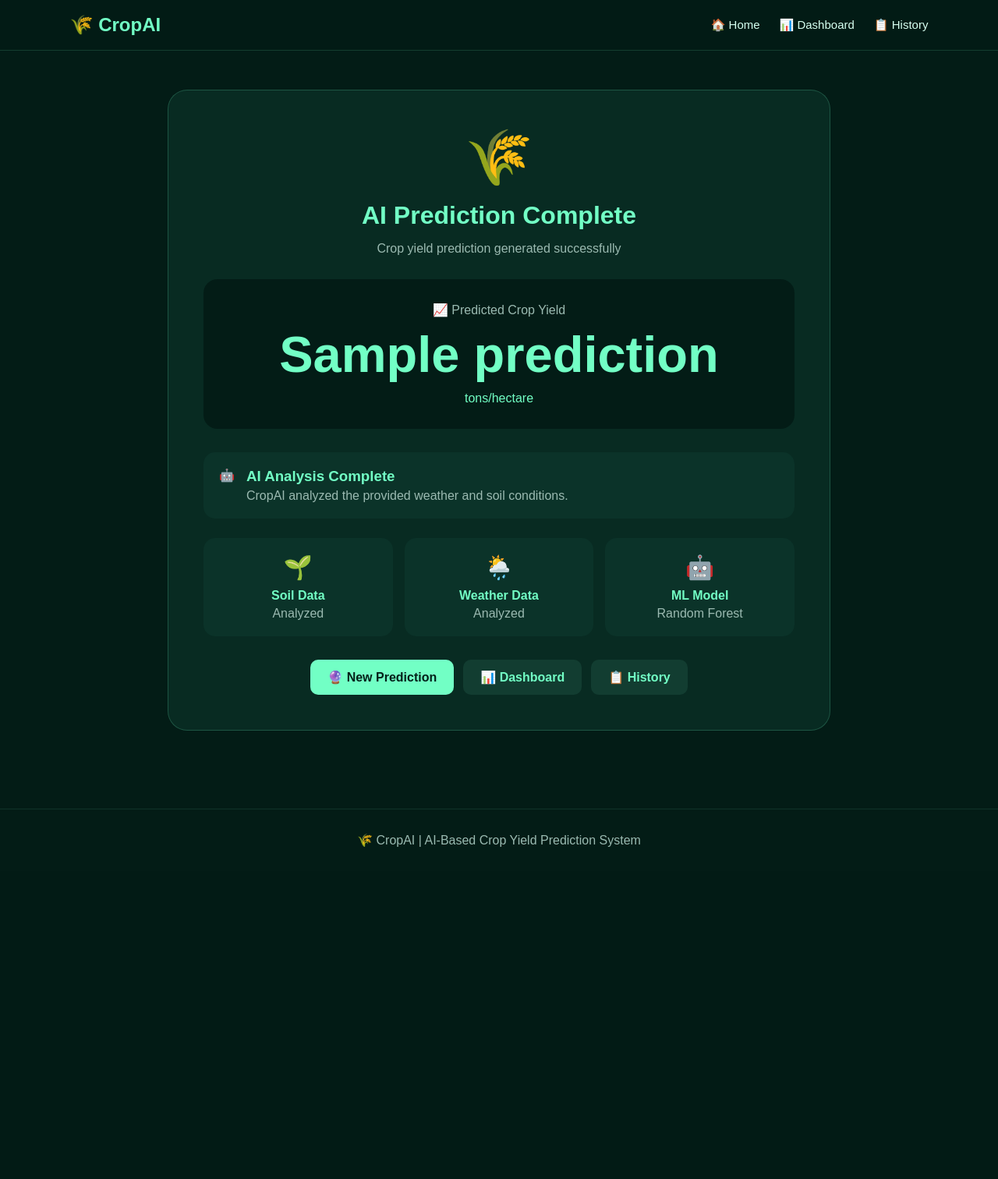
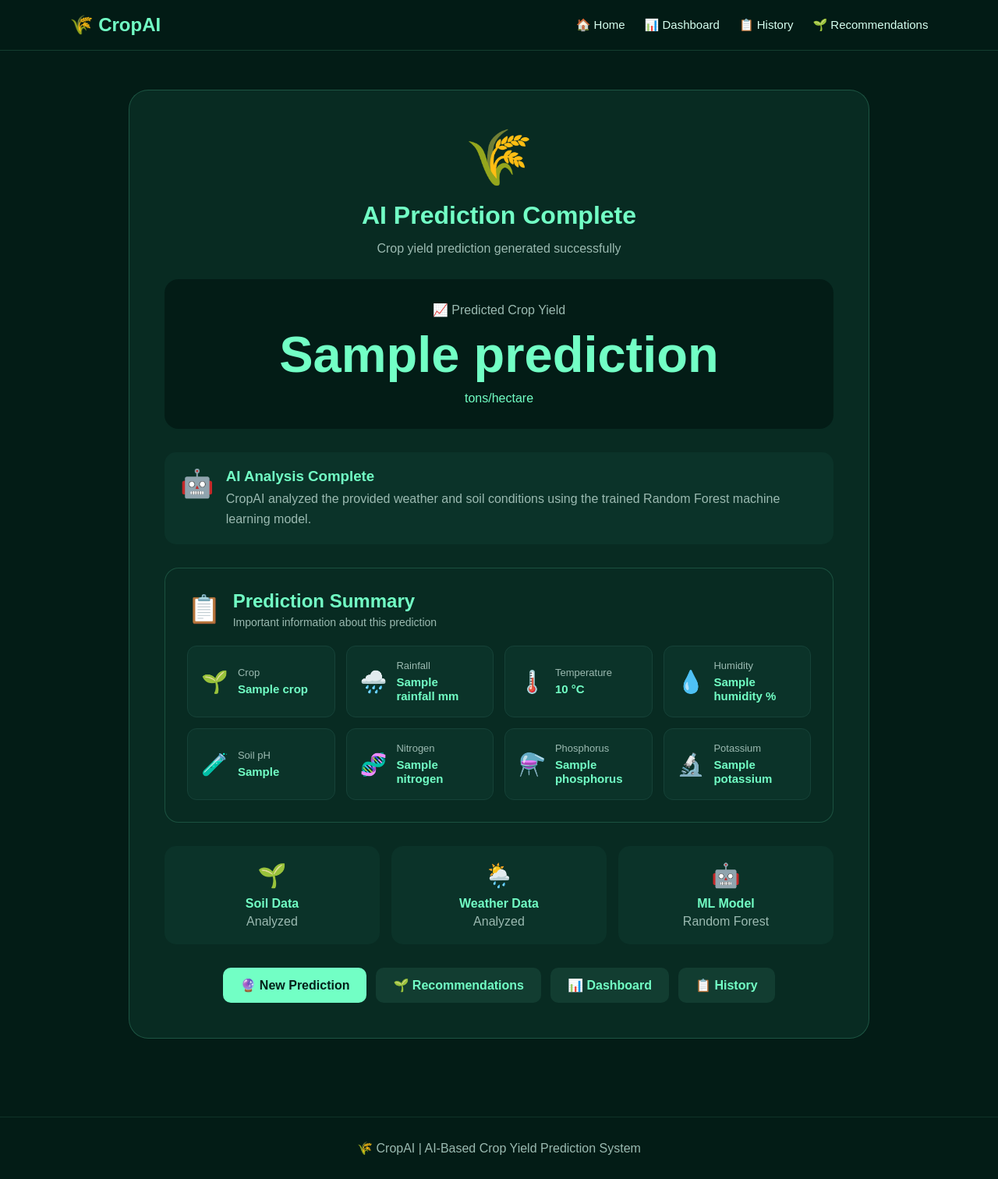
Before and after one commit to nikhithabujja-ui/crop-yield-prediction, a Flask app: template templates/result.html in a window 1280 px wide. Shown: the whole page at 78% size. Before the commit the page ends 1086 px from the top, so only its background shows below. Run offline with Flask 3, Linux system fonts and the light colour scheme; the template is opened without the code that fills it: most values are stand-ins (such as "Sample title", 1, 10 or a date in 2020); parts of the project's set-up code (start-up, migrations or seed data) failed here and were passed over.

Commit message:
Add prediction summary

```diff
--- a/static/style.css
+++ b/static/style.css
@@ -33,6 +33,7 @@ body {
 
     background: rgba(3, 28, 22, 0.95);
     border-bottom: 1px solid rgba(114, 255, 197, 0.15);
+
     backdrop-filter: blur(12px);
 }
 
@@ -60,14 +61,16 @@ body {
 
 
 /* =========================
-   HOME / GENERAL
+   HOME
 ========================= */
 
 .hero {
     min-height: 70vh;
+
     display: flex;
     justify-content: center;
     align-items: center;
+
     text-align: center;
 
     padding: 70px 20px;
@@ -124,9 +127,13 @@ body {
 
 .card {
     background: #082b22;
+
     border: 1px solid rgba(114, 255, 197, 0.15);
+
     border-radius: 18px;
+
     padding: 25px;
+
     transition: 0.3s;
 }
 
@@ -152,11 +159,15 @@ body {
 
 .form-container {
     max-width: 900px;
+
     margin: 50px auto;
+
     padding: 35px;
 
     background: #082b22;
+
     border: 1px solid rgba(114, 255, 197, 0.15);
+
     border-radius: 20px;
 }
 
@@ -167,7 +178,9 @@ body {
 
 .form-grid {
     display: grid;
+
     grid-template-columns: repeat(2, 1fr);
+
     gap: 20px;
 }
 
@@ -184,10 +197,13 @@ body {
 .form-group input,
 .form-group select {
     padding: 13px;
+
     border-radius: 10px;
+
     border: 1px solid #275b4b;
 
     background: #031c16;
+
     color: white;
 
     outline: none;
@@ -210,15 +226,19 @@ button,
     padding: 13px 22px;
 
     border: none;
+
     border-radius: 10px;
 
     background: #72ffc5;
+
     color: #032019;
 
     text-decoration: none;
+
     font-weight: bold;
 
     cursor: pointer;
+
     transition: 0.3s;
 }
 
@@ -235,9 +255,13 @@ button:hover,
 
 .dashboard-actions {
     display: flex;
+
     justify-content: center;
+
     flex-wrap: wrap;
+
     gap: 12px;
+
     margin-top: 30px;
 }
 
@@ -248,8 +272,11 @@ button:hover,
 
 .result-container {
     min-height: 80vh;
+
     display: flex;
+
     justify-content: center;
+
     align-items: center;
 
     padding: 50px 20px;
@@ -257,14 +284,16 @@ button:hover,
 
 .result-card {
     width: 100%;
-    max-width: 850px;
+    max-width: 950px;
 
     padding: 45px;
 
     text-align: center;
 
     background: #082b22;
+
     border: 1px solid rgba(114, 255, 197, 0.2);
+
     border-radius: 25px;
 }
 
@@ -275,28 +304,37 @@ button:hover,
 
 .result-box {
     margin: 30px auto;
+
     padding: 30px;
 
     background: #031c16;
+
     border-radius: 18px;
 }
 
 .result-value {
     font-size: 65px;
+
     font-weight: bold;
+
     color: #72ffc5;
+
     margin-top: 10px;
 }
 
 .prediction-status {
     display: flex;
+
     gap: 15px;
+
     text-align: left;
 
     padding: 20px;
+
     margin: 25px 0;
 
     background: #0b3329;
+
     border-radius: 15px;
 }
 
@@ -306,24 +344,33 @@ button:hover,
 
 .prediction-status p {
     color: #9bbab1;
+
     margin-top: 5px;
+
+    line-height: 1.6;
 }
 
 .info-row {
     display: grid;
+
     grid-template-columns: repeat(3, 1fr);
+
     gap: 15px;
 }
 
 .info-item {
     padding: 20px;
+
     background: #0b3329;
+
     border-radius: 15px;
 }
 
 .info-item span {
     display: block;
+
     font-size: 30px;
+
     margin-bottom: 10px;
 }
 
@@ -333,7 +380,105 @@ button:hover,
 
 .info-item p {
     color: #9bbab1;
+
     margin-top: 5px;
+}
+
+
+/* =========================
+   PREDICTION SUMMARY
+========================= */
+
+.prediction-summary {
+    margin: 30px 0;
+
+    padding: 28px;
+
+    background: #082b22;
+
+    border: 1px solid rgba(114, 255, 197, 0.18);
+
+    border-radius: 18px;
+
+    text-align: left;
+}
+
+.summary-title {
+    display: flex;
+
+    align-items: center;
+
+    gap: 15px;
+
+    margin-bottom: 22px;
+}
+
+.summary-title > span {
+    font-size: 35px;
+}
+
+.summary-title h2 {
+    color: #72ffc5;
+
+    font-size: 24px;
+
+    margin-bottom: 5px;
+}
+
+.summary-title p {
+    color: #9bbab1;
+
+    font-size: 14px;
+}
+
+.summary-grid {
+    display: grid;
+
+    grid-template-columns: repeat(4, 1fr);
+
+    gap: 14px;
+}
+
+.summary-item {
+    display: flex;
+
+    align-items: center;
+
+    gap: 12px;
+
+    padding: 17px;
+
+    background: #0b3329;
+
+    border: 1px solid #164238;
+
+    border-radius: 12px;
+
+    transition: 0.3s;
+}
+
+.summary-item:hover {
+    transform: translateY(-3px);
+
+    border-color: #72ffc5;
+}
+
+.summary-item > span {
+    font-size: 28px;
+}
+
+.summary-item p {
+    color: #9bbab1;
+
+    font-size: 13px;
+
+    margin-bottom: 5px;
+}
+
+.summary-item strong {
+    color: #72ffc5;
+
+    font-size: 15px;
 }
 
 
@@ -343,23 +488,29 @@ button:hover,
 
 .history-container {
     width: 90%;
+
     max-width: 1400px;
+
     margin: auto;
+
     padding: 60px 0;
 }
 
 .history-header {
     text-align: center;
+
     margin-bottom: 40px;
 }
 
 .history-header h1 {
     color: #72ffc5;
+
     font-size: 42px;
 }
 
 .history-header p {
     color: #9bbab1;
+
     margin-top: 10px;
 }
 
@@ -367,24 +518,30 @@ button:hover,
     overflow-x: auto;
 
     background: #082b22;
+
     border-radius: 18px;
+
     border: 1px solid rgba(114, 255, 197, 0.15);
 }
 
 .history-table {
     width: 100%;
+
     border-collapse: collapse;
 }
 
 .history-table th,
 .history-table td {
     padding: 16px;
+
     text-align: center;
+
     border-bottom: 1px solid #164238;
 }
 
 .history-table th {
     color: #72ffc5;
+
     background: #0b3329;
 }
 
@@ -394,13 +551,17 @@ button:hover,
 
 .details-button {
     display: inline-block;
+
     padding: 8px 14px;
 
     background: #72ffc5;
+
     color: #032019;
 
     border-radius: 8px;
+
     text-decoration: none;
+
     font-weight: bold;
 }
 
@@ -411,25 +572,31 @@ button:hover,
 
 .details-container {
     width: 90%;
+
     max-width: 1100px;
 
     margin: auto;
+
     padding: 60px 0;
 }
 
 .details-header {
     text-align: center;
+
     margin-bottom: 40px;
 }
 
 .details-icon {
     font-size: 60px;
+
     animation: float 3s ease-in-out infinite;
 }
 
 .details-header h1 {
     color: #72ffc5;
+
     font-size: 42px;
+
     margin: 15px 0;
 }
 
@@ -439,10 +606,13 @@ button:hover,
 
 .details-result-card {
     padding: 40px;
+
     text-align: center;
 
     background: #082b22;
+
     border: 1px solid rgba(114, 255, 197, 0.2);
+
     border-radius: 22px;
 
     margin-bottom: 25px;
@@ -454,12 +624,15 @@ button:hover,
 
 .details-label {
     color: #9bbab1;
+
     margin-top: 15px;
 }
 
 .details-yield {
     font-size: 65px;
+
     font-weight: bold;
+
     color: #72ffc5;
 }
 
@@ -469,16 +642,21 @@ button:hover,
 
 .details-section {
     padding: 30px;
+
     margin-top: 20px;
 
     background: #082b22;
+
     border: 1px solid rgba(114, 255, 197, 0.15);
+
     border-radius: 18px;
 }
 
 .details-section-title {
     display: flex;
+
     align-items: center;
+
     gap: 15px;
 
     margin-bottom: 25px;
@@ -494,12 +672,15 @@ button:hover,
 
 .details-section-title p {
     color: #9bbab1;
+
     margin-top: 5px;
 }
 
 .details-grid {
     display: grid;
+
     grid-template-columns: repeat(4, 1fr);
+
     gap: 15px;
 }
 
@@ -507,25 +688,31 @@ button:hover,
     padding: 20px;
 
     background: #0b3329;
+
     border: 1px solid #164238;
 
     border-radius: 12px;
+
     transition: 0.3s;
 }
 
 .details-item:hover {
     transform: translateY(-3px);
+
     border-color: #72ffc5;
 }
 
 .details-item h3 {
     color: #9bbab1;
+
     font-size: 14px;
+
     margin-bottom: 8px;
 }
 
 .details-item strong {
     color: #72ffc5;
+
     font-size: 18px;
 }
 
@@ -539,21 +726,25 @@ button:hover,
     );
 
     border: 1px solid rgba(114, 255, 197, 0.2);
+
     border-radius: 15px;
 }
 
 .details-ai-card h2 {
     color: #72ffc5;
+
     margin-bottom: 10px;
 }
 
 .details-ai-card p {
     color: #9bbab1;
+
     line-height: 1.7;
 }
 
 .print-button {
     background: #72ffc5;
+
     color: #032019;
 }
 
@@ -564,59 +755,77 @@ button:hover,
 
 .dashboard-container {
     width: 90%;
+
     max-width: 1200px;
+
     margin: auto;
+
     padding: 60px 0;
 }
 
 .dashboard-header {
     text-align: center;
+
     margin-bottom: 40px;
 }
 
 .dashboard-header h1 {
     color: #72ffc5;
+
     font-size: 42px;
 }
 
 .dashboard-header p {
     color: #9bbab1;
+
     margin-top: 10px;
 }
 
 .dashboard-stats {
     display: grid;
+
     grid-template-columns: repeat(4, 1fr);
+
     gap: 20px;
 }
 
 .stat-card {
     padding: 25px;
+
     text-align: center;
 
     background: #082b22;
+
     border: 1px solid rgba(114, 255, 197, 0.15);
+
     border-radius: 18px;
 }
 
 .stat-card h3 {
     color: #9bbab1;
+
     font-size: 15px;
 }
 
 .stat-card strong {
     display: block;
+
     color: #72ffc5;
+
     font-size: 32px;
+
     margin-top: 10px;
 }
 
 .chart-container {
     margin-top: 30px;
+
     padding: 30px;
 
     background: #082b22;
+
     border-radius: 20px;
+
     border: 1px solid rgba(114, 255, 197, 0.15);
 }
 
@@ -627,40 +836,47 @@ button:hover,
 
 .recommendation-container {
     width: 90%;
+
     max-width: 1250px;
 
     margin: auto;
+
     padding: 65px 0;
 }
 
 .recommendation-header {
     text-align: center;
+
     margin-bottom: 45px;
 }
 
 .recommendation-icon {
     font-size: 65px;
+
     margin-bottom: 10px;
 }
 
 .recommendation-header h1 {
     color: #72ffc5;
+
     font-size: 44px;
+
     margin-bottom: 12px;
 }
 
 .recommendation-header p {
     color: #9bbab1;
+
     font-size: 17px;
 }
 
-
 .recommendation-grid {
     display: grid;
+
     grid-template-columns: repeat(3, 1fr);
+
     gap: 22px;
 }
-
 
 .recommendation-card {
     padding: 28px;
@@ -668,6 +884,7 @@ button:hover,
     background: #082b22;
 
     border: 1px solid rgba(114, 255, 197, 0.15);
+
     border-radius: 20px;
 
     transition: 0.3s;
@@ -675,95 +892,103 @@ button:hover,
 
 .recommendation-card:hover {
     transform: translateY(-6px);
+
     border-color: #72ffc5;
 
     box-shadow: 0 12px 35px rgba(0, 0, 0, 0.25);
 }
 
-
 .crop-icon {
     font-size: 48px;
+
     margin-bottom: 12px;
 }
 
 .recommendation-card h2 {
     color: #72ffc5;
+
     font-size: 25px;
+
     margin-bottom: 10px;
 }
 
 .recommendation-card > p {
     color: #9bbab1;
+
     line-height: 1.6;
+
     min-height: 52px;
 }
 
-
 .crop-details {
     display: grid;
+
     grid-template-columns: repeat(2, 1fr);
+
     gap: 12px;
 
     margin-top: 22px;
 }
 
-
 .crop-details div {
     padding: 13px;
 
     background: #0b3329;
+
     border: 1px solid #164238;
 
     border-radius: 10px;
 }
 
-
 .crop-details span {
     display: block;
 
     color: #9bbab1;
+
     font-size: 13px;
 
     margin-bottom: 5px;
 }
 
-
 .crop-details strong {
     display: block;
 
     color: #72ffc5;
+
     font-size: 14px;
 }
 
-
 .recommendation-note {
     display: flex;
+
     align-items: flex-start;
+
     gap: 18px;
 
     margin-top: 35px;
+
     padding: 25px;
 
     background: #082b22;
 
     border: 1px solid rgba(114, 255, 197, 0.2);
+
     border-radius: 18px;
 }
-
 
 .recommendation-note > span {
     font-size: 35px;
 }
 
-
 .recommendation-note h3 {
     color: #72ffc5;
+
     margin-bottom: 8px;
 }
 
-
 .recommendation-note p {
     color: #9bbab1;
+
     line-height: 1.6;
 }
 
@@ -774,6 +999,7 @@ button:hover,
 
 footer {
     text-align: center;
+
     padding: 30px 20px;
 
     margin-top: 50px;
@@ -789,6 +1015,7 @@ footer {
 ========================= */
 
 @keyframes float {
+
     0% {
         transform: translateY(0);
     }
@@ -821,6 +1048,10 @@ footer {
         grid-template-columns: repeat(2, 1fr);
     }
 
+    .summary-grid {
+        grid-template-columns: repeat(2, 1fr);
+    }
+
     .dashboard-stats {
         grid-template-columns: repeat(2, 1fr);
     }
@@ -831,12 +1062,15 @@ footer {
 
     .navbar {
         flex-direction: column;
+
         gap: 15px;
     }
 
     .nav-links {
         gap: 12px;
+
         flex-wrap: wrap;
+
         justify-content: center;
     }
 
@@ -862,6 +1096,10 @@ footer {
         grid-template-columns: 1fr;
     }
 
+    .summary-grid {
+        grid-template-columns: 1fr;
+    }
+
     .recommendation-header h1 {
         font-size: 34px;
     }
@@ -875,6 +1113,14 @@ footer {
     .details-container,
     .recommendation-container {
         width: 94%;
+    }
+
+    .result-card {
+        padding: 25px 18px;
+    }
+
+    .prediction-summary {
+        padding: 20px;
     }
 }
 
@@ -891,7 +1137,9 @@ footer {
 
     body {
         background: white !important;
+
         color: #111 !important;
+
         font-family: Arial, sans-serif;
     }
 
@@ -903,8 +1151,11 @@ footer {
 
     .details-container {
         width: 100%;
+
         max-width: 900px;
+
         padding: 20px;
+
         margin: auto;
     }
 
@@ -914,11 +1165,13 @@ footer {
 
     .details-icon {
         animation: none;
+
         font-size: 45px;
     }
 
     .details-header h1 {
         color: #111;
+
         font-size: 32px;
     }
 
@@ -928,9 +1181,13 @@ footer {
 
     .details-result-card {
         background: #f5f5f5 !important;
+
         border: 2px solid #222;
+
         color: #111;
+
         padding: 25px;
+
         margin-bottom: 20px;
     }
 
@@ -944,6 +1201,7 @@ footer {
 
     .details-yield {
         color: #111;
+
         font-size: 45px;
     }
 
@@ -953,9 +1211,13 @@ footer {
 
     .details-section {
         background: white !important;
+
         border: 1px solid #bbb;
+
         padding: 20px;
+
         margin-top: 18px;
+
         break-inside: avoid;
     }
 
@@ -969,6 +1231,7 @@ footer {
 
     .details-section-title h2 {
         color: #111;
+
         font-size: 20px;
     }
 
@@ -978,12 +1241,15 @@ footer {
 
     .details-grid {
         grid-template-columns: repeat(2, 1fr);
+
         gap: 10px;
     }
 
     .details-item {
         background: #f7f7f7 !important;
+
         border: 1px solid #ddd;
+
         padding: 14px;
     }
 
@@ -1001,8 +1267,11 @@ footer {
 
     .details-ai-card {
         background: #f5f5f5 !important;
+
         border: 1px solid #bbb;
+
         color: #111;
+
         break-inside: avoid;
     }
 
--- a/templates/result.html
+++ b/templates/result.html
@@ -1,13 +1,13 @@
 <!DOCTYPE html>
-<html>
-
+<html lang="en">
 <head>
+    <meta charset="UTF-8">
+    <meta name="viewport" content="width=device-width, initial-scale=1.0">
 
     <title>Prediction Result - CropAI</title>
 
     <link rel="stylesheet"
           href="{{ url_for('static', filename='style.css') }}">
-
 </head>
 
 <body>
@@ -19,13 +19,10 @@
     </div>
 
     <div class="nav-links">
-
         <a href="/">🏠 Home</a>
-
         <a href="/dashboard">📊 Dashboard</a>
-
         <a href="/history">📋 History</a>
-
+        <a href="/recommendations">🌱 Recommendations</a>
     </div>
 
 </nav>
@@ -39,16 +36,16 @@
             🌾
         </div>
 
-
         <h1>
             AI Prediction Complete
         </h1>
-
 
         <p style="color:#9bbab1; margin-bottom:25px;">
             Crop yield prediction generated successfully
         </p>
 
+
+        <!-- Prediction Result -->
 
         <div class="result-box">
 
@@ -56,26 +53,22 @@
                 📈 Predicted Crop Yield
             </p>
 
-
             <div class="result-value">
-
                 {{ prediction }}
-
             </div>
 
-
             <p style="color:#72ffc5; margin-top:10px;">
-
                 tons/hectare
-
             </p>
 
         </div>
 
 
+        <!-- AI Analysis -->
+
         <div class="prediction-status">
 
-            <div>
+            <div style="font-size:35px;">
                 🤖
             </div>
 
@@ -86,14 +79,156 @@
                 </h3>
 
                 <p>
-                    CropAI analyzed the provided
-                    weather and soil conditions.
+                    CropAI analyzed the provided weather and soil
+                    conditions using the trained Random Forest
+                    machine learning model.
                 </p>
 
             </div>
 
         </div>
 
+
+        <!-- Prediction Summary -->
+
+        <div class="prediction-summary">
+
+            <div class="summary-title">
+
+                <span>📋</span>
+
+                <div>
+                    <h2>
+                        Prediction Summary
+                    </h2>
+
+                    <p>
+                        Important information about this prediction
+                    </p>
+                </div>
+
+            </div>
+
+
+            <div class="summary-grid">
+
+                <div class="summary-item">
+
+                    <span>🌱</span>
+
+                    <div>
+                        <p>Crop</p>
+                        <strong>
+                            {{ crop }}
+                        </strong>
+                    </div>
+
+                </div>
+
+
+                <div class="summary-item">
+
+                    <span>🌧️</span>
+
+                    <div>
+                        <p>Rainfall</p>
+                        <strong>
+                            {{ rainfall }} mm
+                        </strong>
+                    </div>
+
+                </div>
+
+
+                <div class="summary-item">
+
+                    <span>🌡️</span>
+
+                    <div>
+                        <p>Temperature</p>
+                        <strong>
+                            {{ temperature }} °C
+                        </strong>
+                    </div>
+
+                </div>
+
+
+                <div class="summary-item">
+
+                    <span>💧</span>
+
+                    <div>
+                        <p>Humidity</p>
+                        <strong>
+                            {{ humidity }} %
+                        </strong>
+                    </div>
+
+                </div>
+
+
+                <div class="summary-item">
+
+                    <span>🧪</span>
+
+                    <div>
+                        <p>Soil pH</p>
+                        <strong>
+                            {{ soil_ph }}
+                        </strong>
+                    </div>
+
+                </div>
+
+
+                <div class="summary-item">
+
+                    <span>🧬</span>
+
+                    <div>
+                        <p>Nitrogen</p>
+                        <strong>
+                            {{ nitrogen }}
+                        </strong>
+                    </div>
+
+                </div>
+
+
+                <div class="summary-item">
+
+                    <span>⚗️</span>
+
+                    <div>
+                        <p>Phosphorus</p>
+                        <strong>
+                            {{ phosphorus }}
+                        </strong>
+                    </div>
+
+                </div>
+
+
+                <div class="summary-item">
+
+                    <span>🔬</span>
+
+                    <div>
+                        <p>Potassium</p>
+                        <strong>
+                            {{ potassium }}
+                        </strong>
+                    </div>
+
+                </div>
+
+            </div>
+
+        </div>
+
+
+        <!-- Model Information -->
 
         <div class="info-row">
 
@@ -144,29 +279,28 @@
         </div>
 
 
+        <!-- Actions -->
+
         <div class="dashboard-actions">
 
             <a href="/"
                class="action-button">
-
                 🔮 New Prediction
-
             </a>
 
+            <a href="/recommendations"
+               class="action-button secondary">
+                🌱 Recommendations
+            </a>
 
             <a href="/dashboard"
                class="action-button secondary">
-
                 📊 Dashboard
-
             </a>
-
 
             <a href="/history"
                class="action-button secondary">
-
                 📋 History
-
             </a>
 
         </div>
@@ -184,7 +318,5 @@
 
 </footer>
 
-
 </body>
-
 </html>
```
